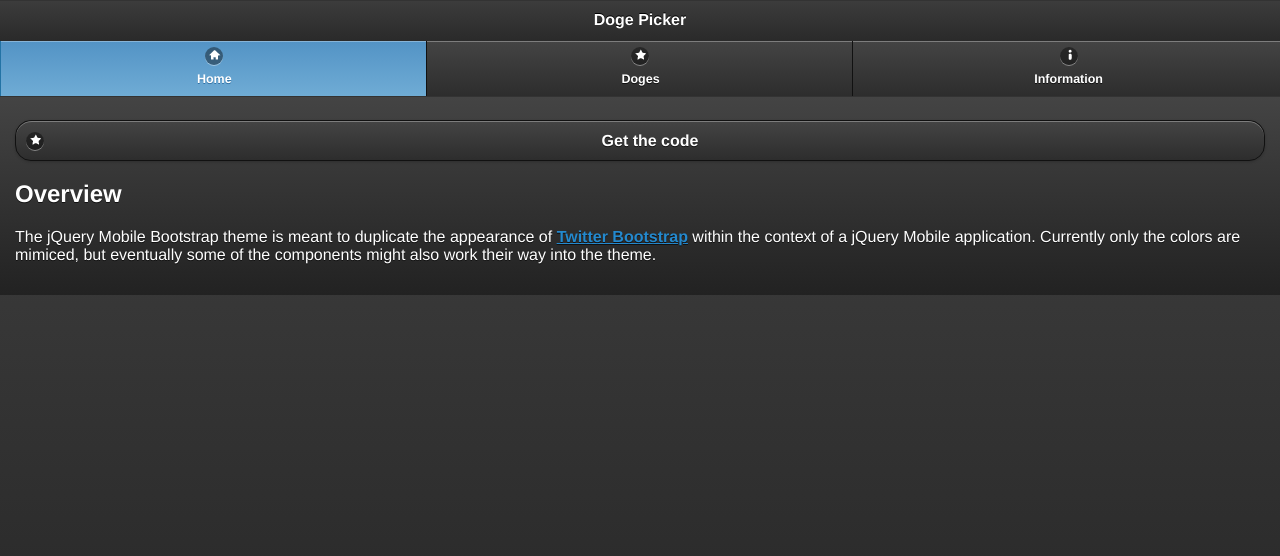
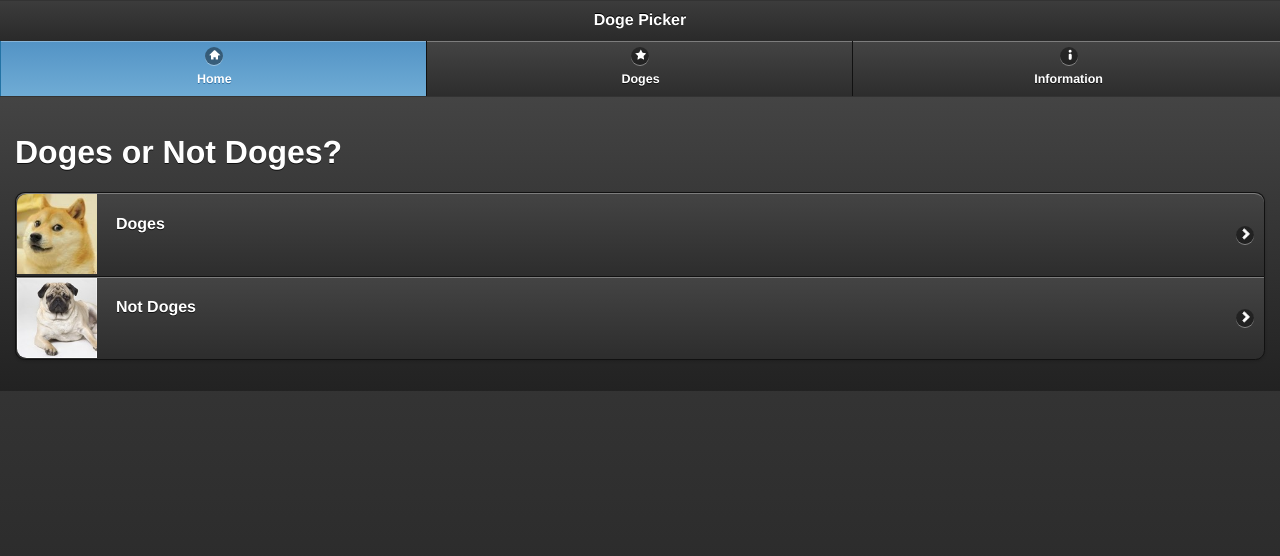
Before and after one commit to FlackAP/DogePicker, a website: page app/index.html in a window 1280 px wide. Drawn offline with Linux system fonts and the light colour scheme.

Commit message:
added super hi-res doge images

```diff
--- a/app/index.html
+++ b/app/index.html
@@ -21,13 +21,14 @@
 			</div>
 			<div data-role="content" data-theme="a">
 
-				<a href="https://github.com/commadelimited/jQuery-Mobile-Bootstrap-Theme" data-role="button" data-icon="star">Get the code</a>
+			<div class="choice_list">
+				<h1>Doges or Not Doges?</h1>
 
-				<h2>Overview</h2>
-
-				<p>
-					The jQuery Mobile Bootstrap theme is meant to duplicate the appearance of <a href="http://twitter.github.com/bootstrap/">Twitter Bootstrap</a> within the context of a jQuery Mobile application. Currently only the colors are mimiced, but eventually some of the components might also work their way into the theme.
-				</p>
+				<ul data-role="listview" data-inset="true">
+	 				<li><a href="choose_doges.HTML" data-transition="slidedown"><img src="Doge.jpg"/> <h3>Doges</h3></a></li>
+	 				<li><a href="choose_doges.HTML" data-transition="slidedown"><img src="Pug.jpg"/> <h3>Not Doges</h3></a></li>
+				</ul>
+			</div>
 
 			</div>
 		</div>
```
Also changed, not shown: app/doge.jpg (added), app/pug.jpg (added), 2 other files.
